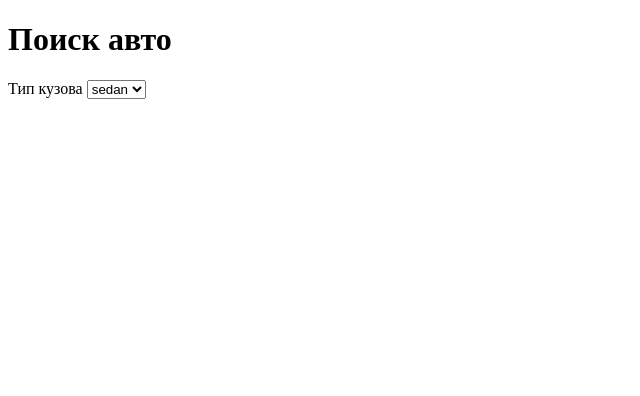
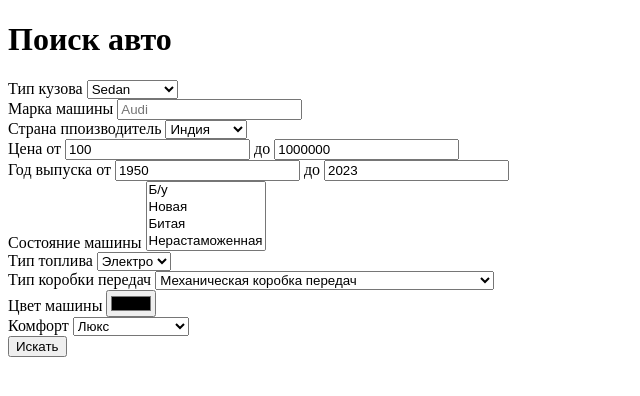
Before and after one commit to DariiaVasylieva/Lesson-2, a plain HTML site: page search.html in a window 1280 px wide. Shown: the whole page, without its empty margins (0-640 px from the left). Drawn offline with Linux system fonts and the light colour scheme.

Commit message:
finished project

```diff
--- a/search.html
+++ b/search.html
@@ -11,9 +11,96 @@
     <form action="https://fom.in.ua/echo">
         <label for="car_body_type"> Тип кузова
             <select name="car_body_type" id="car_body_type">
-                <option value="sedan">sedan</option>
+                <option value="Sedan">Sedan</option>
+                <option value="Minivan">Minivan</option>
+                <option value="SUV">SUV</option>
+                <option value="Hatchback">Hatchback</option>
+                <option value="Cabriolet">Cabriolet</option>
+                <option value="Sport">Sport</option>
+                <option value="Pickup">Pickup</option>
+                <option value="4WD">4WD</option>
+                <option value="Mini Truck">Mini Truck</option>
+                <option value="Micro">Micro</option>
+                <option value="Van">Van</option>
+                <option value="Campervan">Campervan</option>
             </select>
         </label>
+        <br>
+        <label for="auto_brand">Марка машины
+            <input type="text" name="auto_brand" id="auto_brand" placeholder="Audi">
+        </label>
+        <br>
+        <label for="country">Страна ппоизводитель
+            <select name="country" id="country">
+                <option value="India">Индия</option>
+                <option value="Mexico">Мексика</option>
+                <option value="Spain">Испания</option>
+                <option value="Brazil">Бразилия</option>
+                <option value="Thailand">Таиланд</option>
+                <option value="Canada">Канада</option>
+                <option value="France">Франция</option>
+                <option value="Japan">Япония</option>
+                <option value="USA">США</option>
+                <option value="China">Китай</option>
+            </select>
+        </label>
+        <br>
+        <label for="Price_from">Цена от
+            <input type="number" name="Price_from" id="Price_from" value="100">
+        </label>
+        <label for="Price_to">до
+            <input type="number" name="Price_to" id="Price_to" value="1000000">
+        </label>
+        <br>
+        <label for="year_of_manufacture_from">Год выпуска от
+            <input type="number" name="year_of_manufacture_from" id="year_of_manufacture_from" value="1950">
+        </label>
+        <label for="year_of_manufacture_to">до
+            <input type="number" name="year_of_manufacture_to" id="year_of_manufacture_to" value="2023">
+        </label>
+        <br>
+        <label for="car_condition">Состояние машины
+            <select name="car_condition" id="car_condition" multiple>
+                <option value="used">Б/у</option>
+                <option value="new">Новая</option>
+                <option value="broken">Битая</option>
+                <option value="uncleared in customs">Нерастаможенная</option>
+                <option value="in_credit">В кредит</option>
+            </select>
+        </label>
+        <br>
+        <label for="fuel_type">Тип топлива
+            <select name="fuel_type" id="fuel_type">
+                <option value="electro">Электро</option>
+                <option value="petrol">Бензин</option>
+                <option value="diesel">Дизель</option>
+                <option value="on_gas">На газу</option>
+            </select>
+        </label>
+        <br>
+        <label for="gearbox_type">Тип коробки передач
+            <select name="gearbox_type" id="gearbox_type">
+                <option value="Manual_transmission">Механическая коробка передач</option>
+                <option value="Automatic_transmission">Автоматическая коробка передач</option>
+                <option value="Robotic_gearbox">Роботизированная коробка переключения передач</option>
+                <option value="Semi_automatic_transmission">Полуавтоматическая коробка передач</option>
+            </select>
+        </label>
+        <br>
+        <label for="color">Цвет машины
+            <input type="color" name="color" id="color">
+        </label>
+        <br>
+        <label for="comfort">Комфорт
+            <select name="comfort" id="comfort">
+                <option value="Luxury">Люкс</option>
+                <option value="Leather">Коханый салон</option>
+                <option value="Luke">Люк</option>
+                <option value="air-conditioner">Кондиционер</option>
+            </select>
+        </label>
+        <br>
+        <button type="submit">Искать</button>
     </form>
 </body>
 </html>
```
